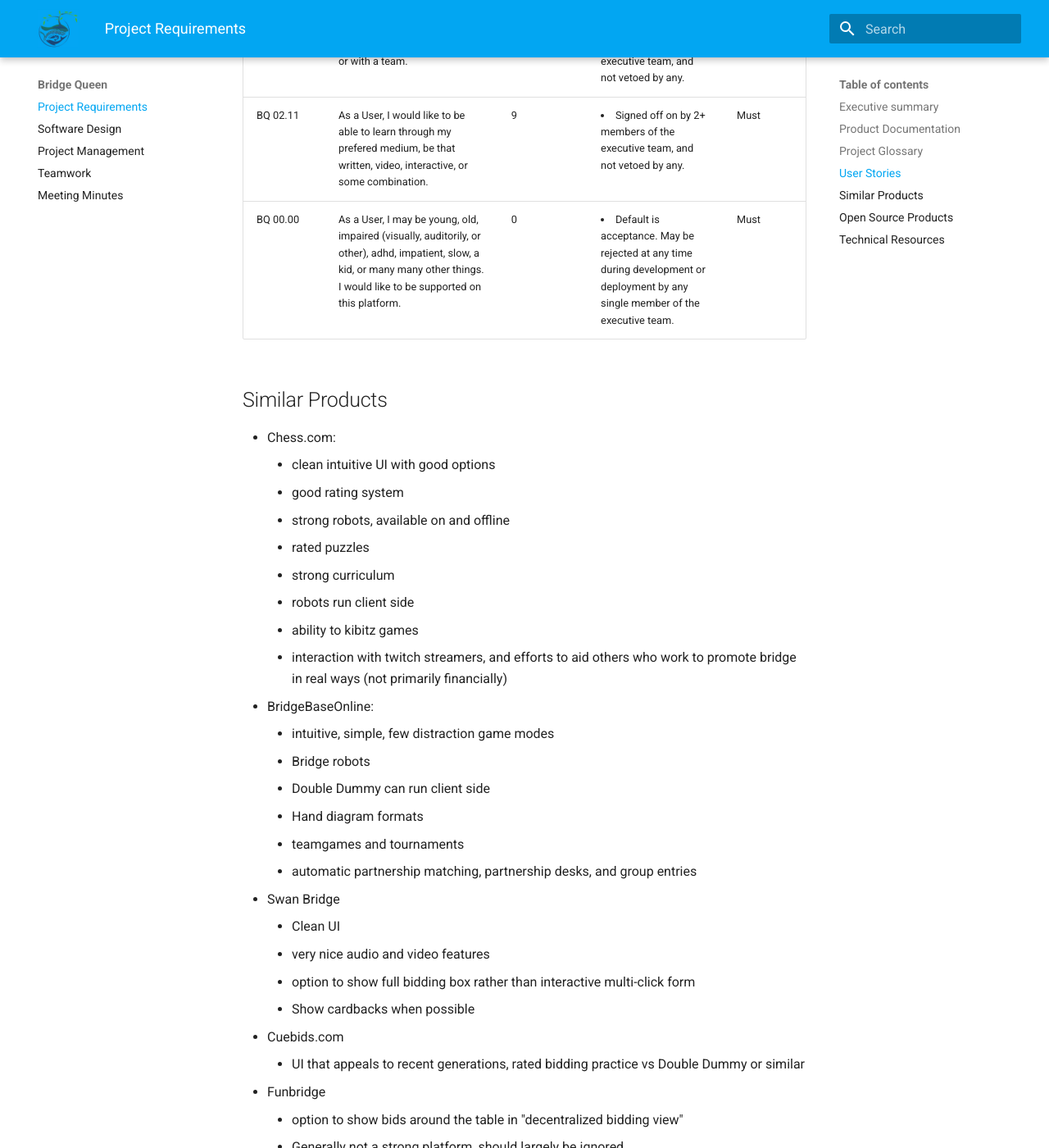
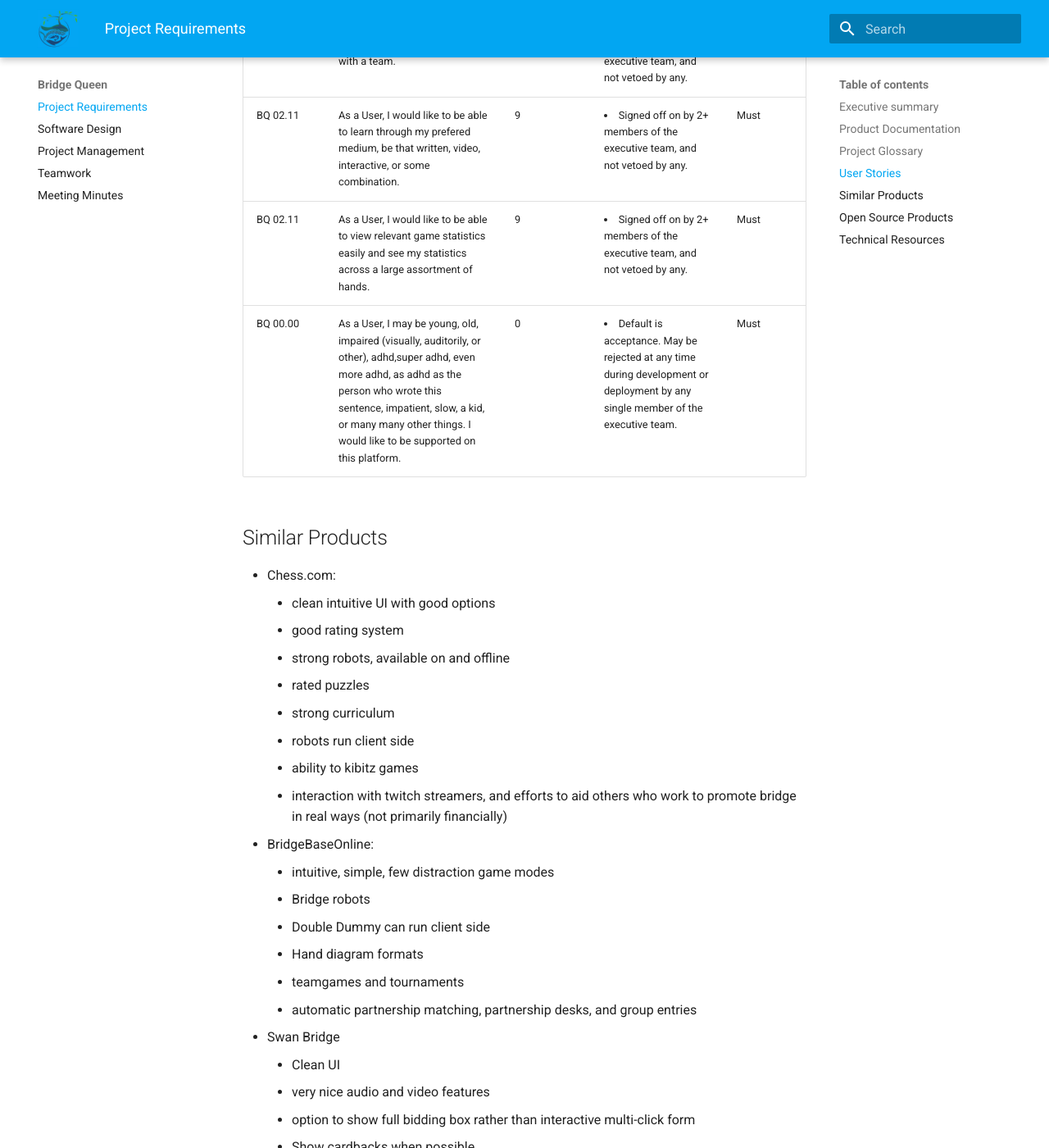
Before and after one commit to BridgeQueen/Bridge, an MkDocs documentation site: the page built from docs/index.md, in a window 1280 px wide and 1400 px high, scrolled down 2523 px. Shown: the whole window at 82% size. Built offline with MkDocs 1.6.1 and Material for MkDocs 9.7.7, drawn with Linux system fonts in a browser that asks for light colours.

```diff
--- a/docs/index.md
+++ b/docs/index.md
@@ -37,7 +37,8 @@ BridgeQueen will provide a platform for social and competitive bridge in all it'
 | BQ 02.09    | As a User, I would like to be able to create an account and profile with settings that can transfer between my devices.  I would also like to be able to play as a guest. | 9           | <li> Signed off on by 2+ members of the executive team, and not vetoed by any. </li>                                                                                                                               | Must                      |
 | BQ 02.10    | As a User, I would like to practice alone, with a partner, or with a team. | 7           | <li> Signed off on by 2+ members of the executive team, and not vetoed by any. </li>                                                                                                                               | Must                      |
 | BQ 02.11    | As a User, I would like to be able to learn through my prefered medium, be that written, video, interactive, or some combination. | 9           | <li> Signed off on by 2+ members of the executive team, and not vetoed by any. </li>                                                                                                                               | Must                      |
-| BQ 00.00    | As a User, I may be young, old, impaired (visually, auditorily, or other), adhd, impatient, slow, a kid, or many many other things.  I would like to be supported on this platform. | 0           | <li> Default is acceptance.  May be rejected at any time during development or deployment by any single member of the executive team. </li>                                                                                                                               | Must                      |
+| BQ 02.11    | As a User, I would like to be able to view relevant game statistics easily and see my statistics across a large assortment of hands. | 9           | <li> Signed off on by 2+ members of the executive team, and not vetoed by any. </li>                                                                                                                               | Must                      |
+| BQ 00.00    | As a User, I may be young, old, impaired (visually, auditorily, or other), adhd,super adhd, even more adhd, as adhd as the person who wrote this sentence, impatient, slow, a kid, or many many other things.  I would like to be supported on this platform. | 0           | <li> Default is acceptance.  May be rejected at any time during development or deployment by any single member of the executive team. </li>                                                                                                                               | Must                      |
 
 
 ## Similar Products
```
Also changed, not shown: other parts of docs/index.md (+2 -0 lines).
